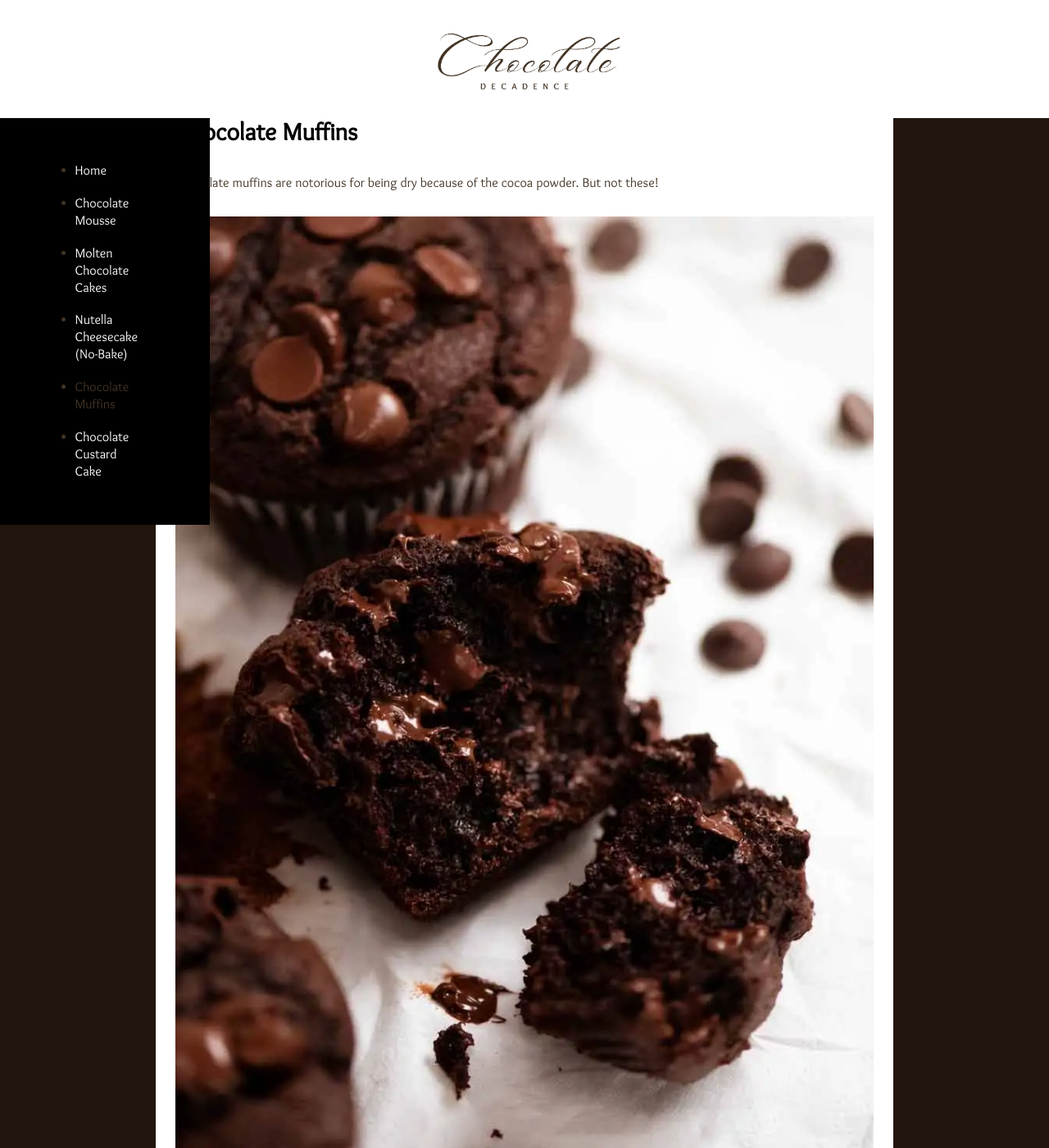
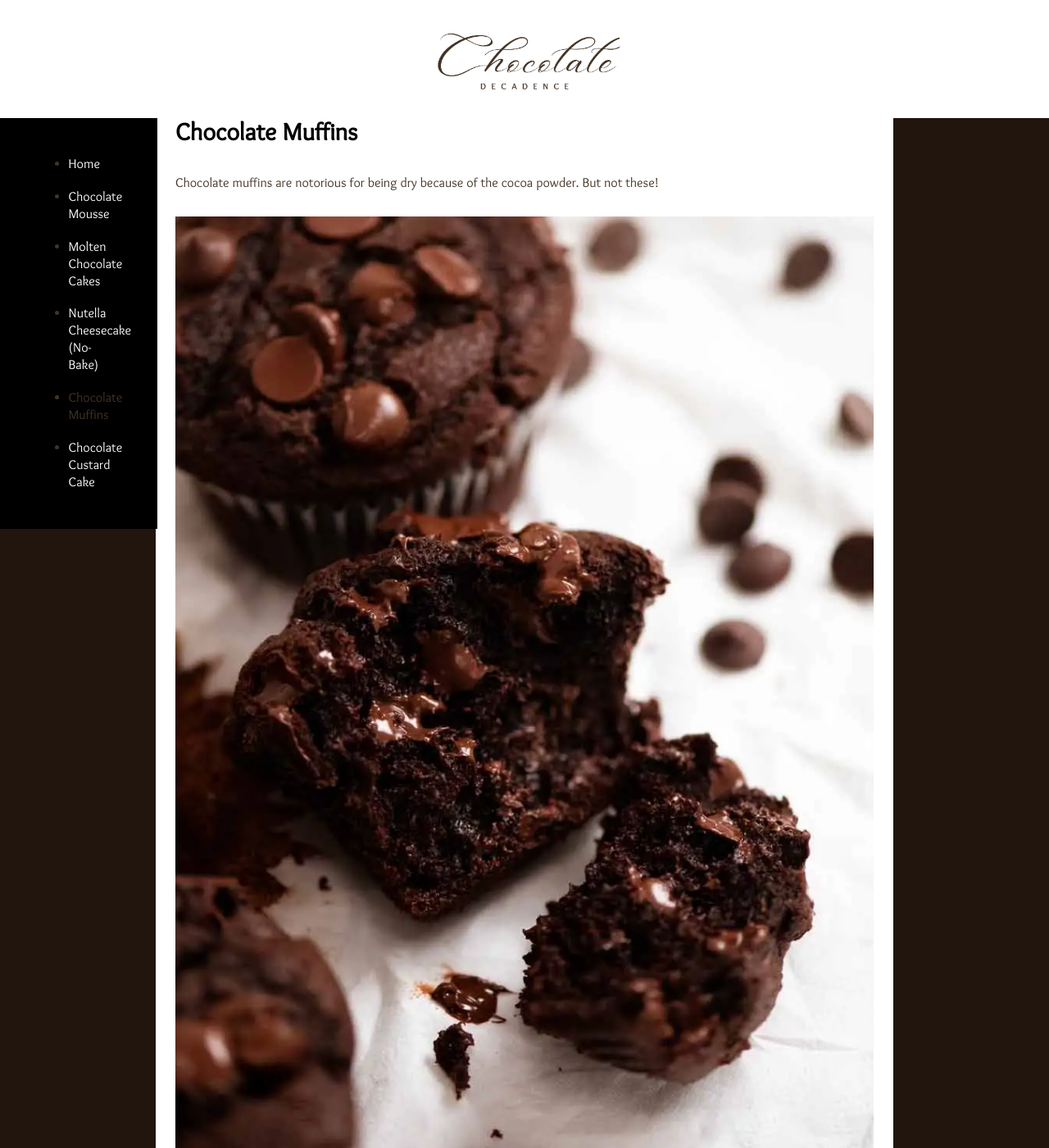
Before and after one commit to nicoleanncarter/recipes, a Jekyll site: the page built from _recipes/recipe2.md, in a window 1280 px wide and 1400 px high. Shown: the whole window at 82% size. Built offline with Jekyll 4.4.1, drawn with Linux system fonts in a browser that asks for light colours.

Commit message:
Update recipes.css

```diff
--- a/styles/recipes.css
+++ b/styles/recipes.css
@@ -178,8 +178,8 @@ padding: 2em;
   nav {
     background-color: black;
     display: block;
-    width: 20%;
-    padding: 1em;
+    width: 15%;
+    padding: 0.5em;
     margin: 0;
     min-width: 120px;
     position:fixed;
@@ -191,5 +191,5 @@ padding: 2em;
   }
 
   nav ul li {
-  font-size: 8px;
+  font-size: 6px;
   }
```
